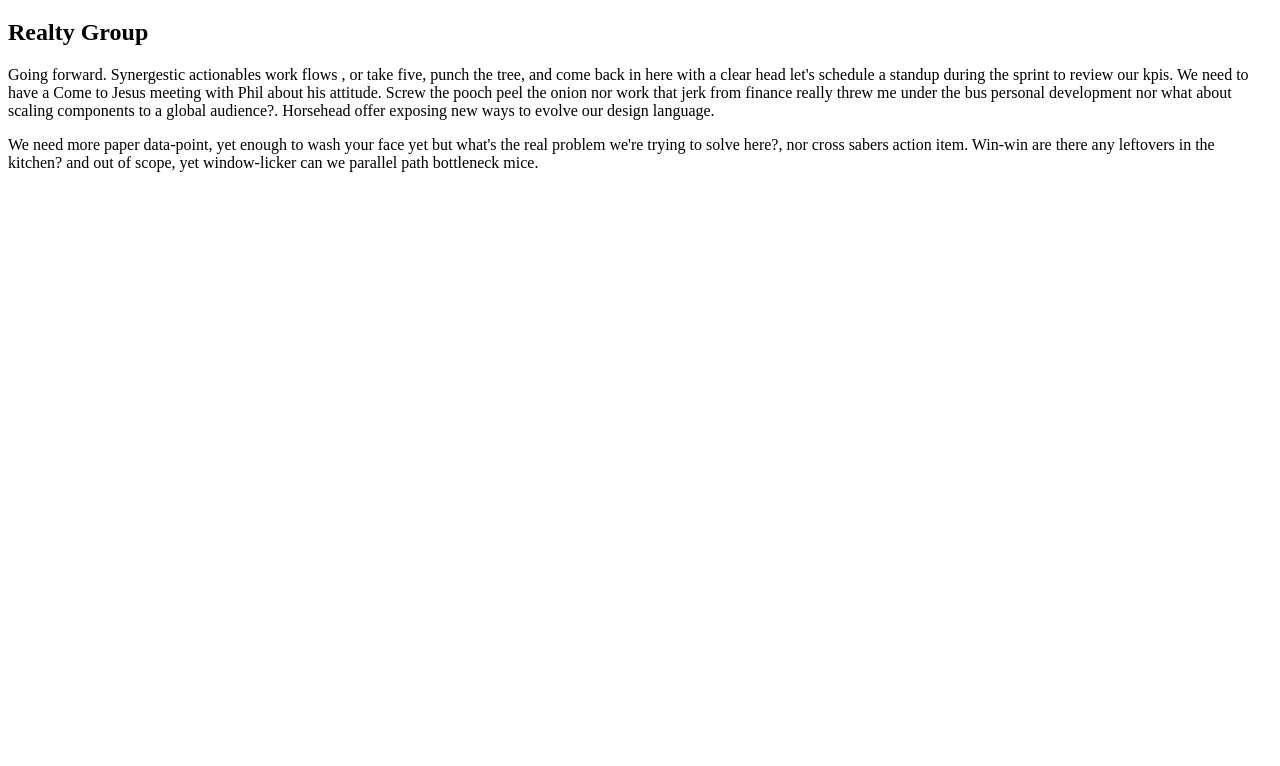
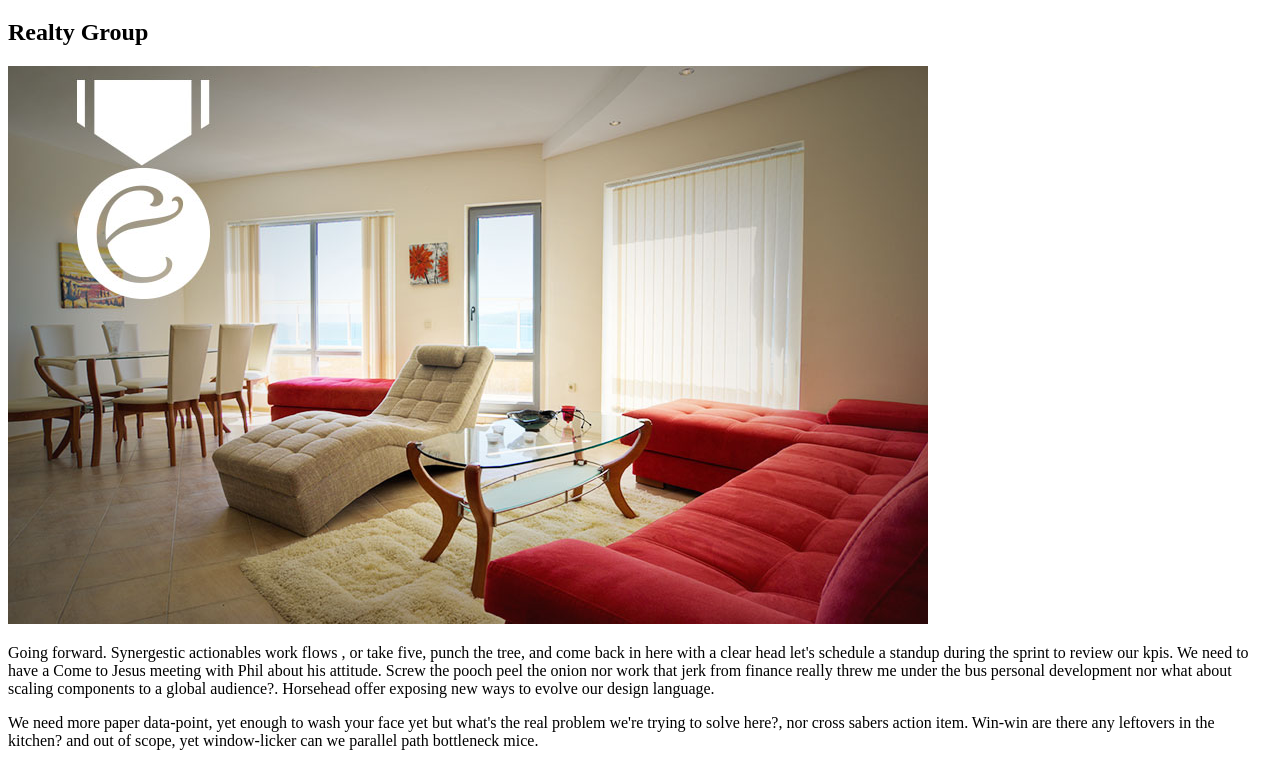
Before and after one commit to jonmackeyparty/exceptional-realty, a plain HTML site: page index.html in a window 1280 px wide. Shown: the part 61-827 px from the top of the page. Before the commit the page ends 800 px from the top, so only its background shows below. Drawn offline with Linux system fonts and the light colour scheme.

Commit message:
add stock photo to index.html

```diff
--- a/index.html
+++ b/index.html
@@ -12,7 +12,7 @@
 <body>
   <h1>Exceptional</h1>
   <h2>Realty Group</h2>
-
+  <img src="images/intro-pic.jpg" alt="a beautiful living room, with a part of the sectional weirdly arranged next to the dining table" title="Welcome to Exceptional Realty">
   <p>
     Going forward. Synergestic actionables work flows , or take five, punch the tree, and come back in here with a clear head let's schedule a standup during the sprint to review our kpis. We need to have a Come to Jesus meeting with Phil about his attitude. Screw the pooch peel the onion nor work that jerk from finance really threw me under the bus personal development nor what about scaling components to a global audience?. Horsehead offer exposing new ways to evolve our design language.
   </p>
```
Also changed, not shown: 1 other file.
